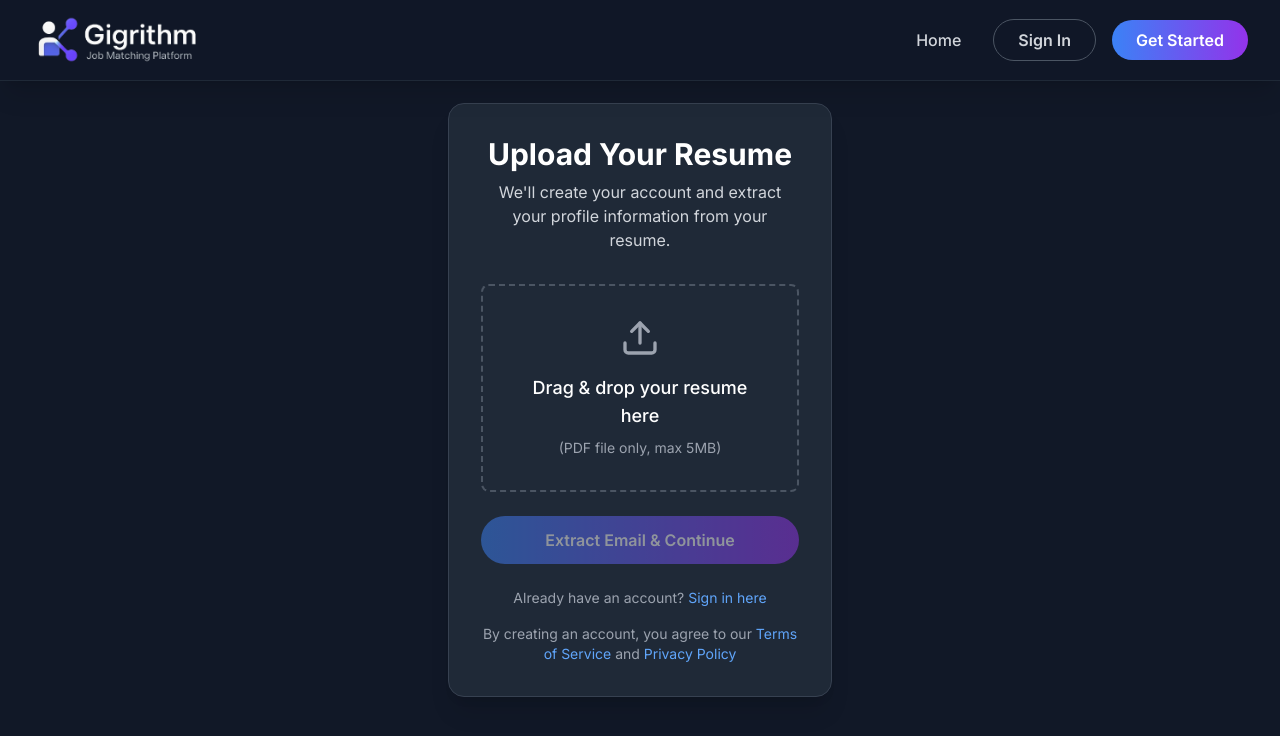
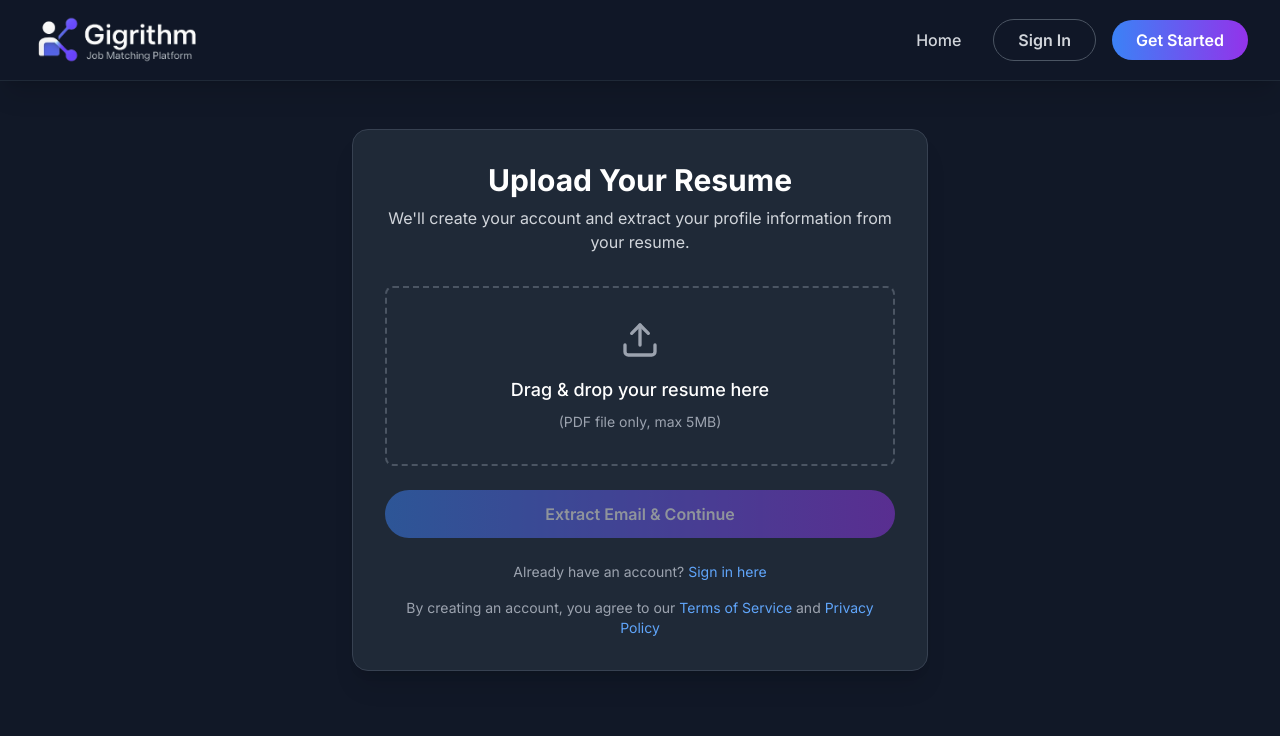
Before and after one commit to sneha-4-22/JobAggregator, a React (Vite) app: page /upload-resume in a window 1280 px wide. Shown: the top 736 px of the page. Built offline with nearby package versions, Linux system fonts and the light colour scheme; no server answers.

Commit message:
too big to small

```diff
--- a/src/pages/ForgotPassword.jsx
+++ b/src/pages/ForgotPassword.jsx
@@ -48,7 +48,7 @@
   if (isEmailSent) {
     return (
       <div className="min-h-screen bg-gray-900 flex items-center justify-center">
-        <div className="max-w-md mx-auto px-4 sm:px-6 lg:px-8">
+        <div className="max-w-7xl mx-auto px-4 sm:px-6 lg:px-8">
           <motion.div
             className="max-w-md mx-auto"
             initial={{ opacity: 0, y: 20 }}
@@ -101,7 +101,7 @@
 
   return (
     <div className="min-h-screen bg-gray-900 flex items-center justify-center">
-      <div className="max-w-md mx-auto px-4 sm:px-6 lg:px-8">
+      <div className="max-w-7xl mx-auto px-4 sm:px-6 lg:px-8">
         <motion.div
           className="max-w-md mx-auto"
           initial={{ opacity: 0, y: 20 }}
--- a/src/pages/Login.jsx
+++ b/src/pages/Login.jsx
@@ -54,7 +54,7 @@
 
   return (
     <div className="min-h-screen bg-gray-900 flex items-center justify-center">
-      <div className="max-w-md mx-auto px-4 sm:px-6 lg:px-8">
+      <div className="max-w-7xl mx-auto px-4 sm:px-6 lg:px-8">
         <motion.div
           className="max-w-md mx-auto mt-9"
           initial={{ opacity: 0, y: 20 }}
--- a/src/pages/UploadResume.jsx
+++ b/src/pages/UploadResume.jsx
@@ -339,7 +339,7 @@
 
   return (
     <div className="min-h-screen bg-gray-900 flex items-center justify-center">
-      <div className="max-w-md mx-auto px-4 sm:px-6 lg:px-8">
+      <div className="max-w-7xl mx-auto px-4 sm:px-6 lg:px-8">
         <motion.div
           className="max-w-xl mx-auto"
           initial={{ opacity: 0, y: 20 }}
```
